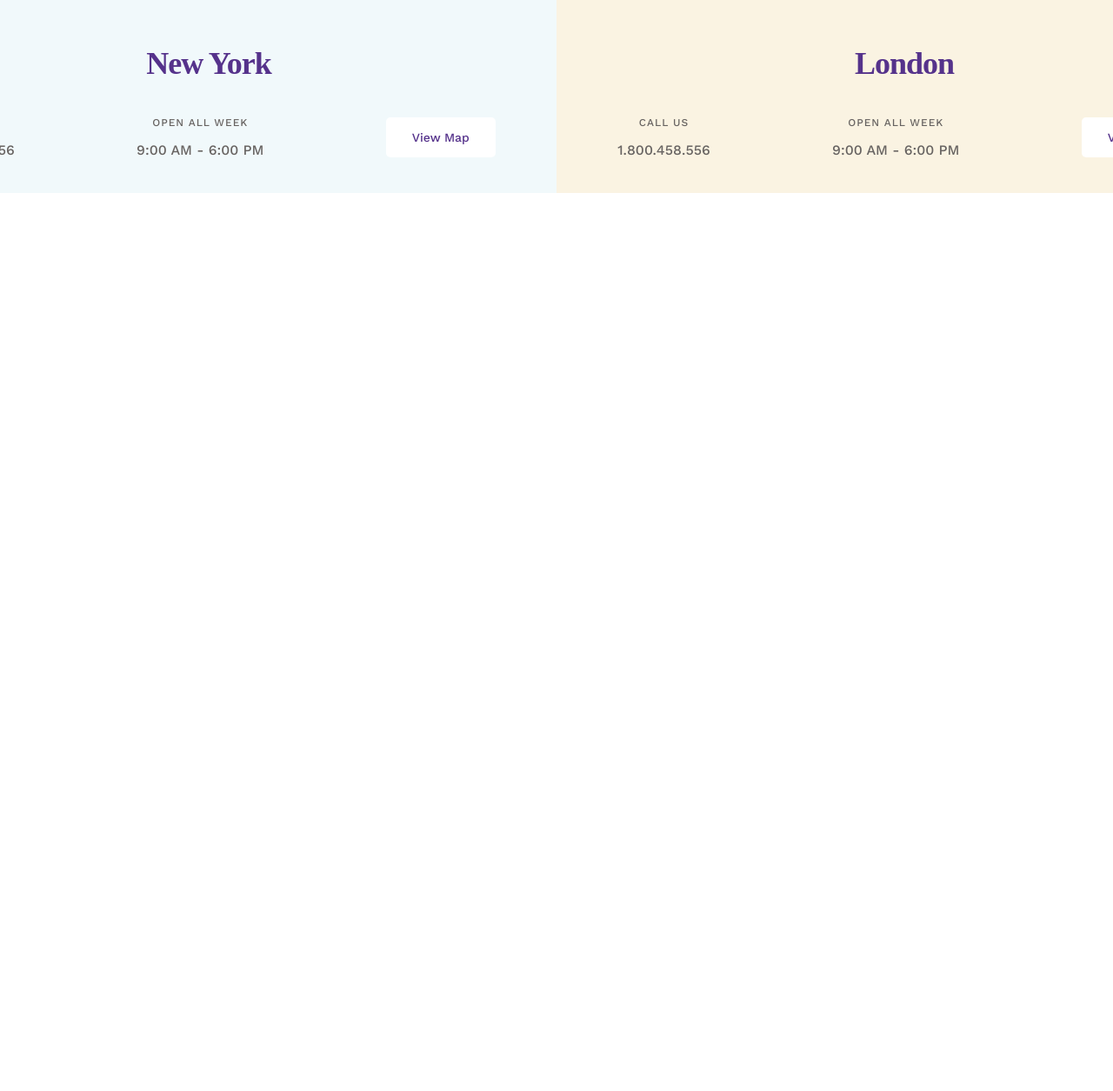
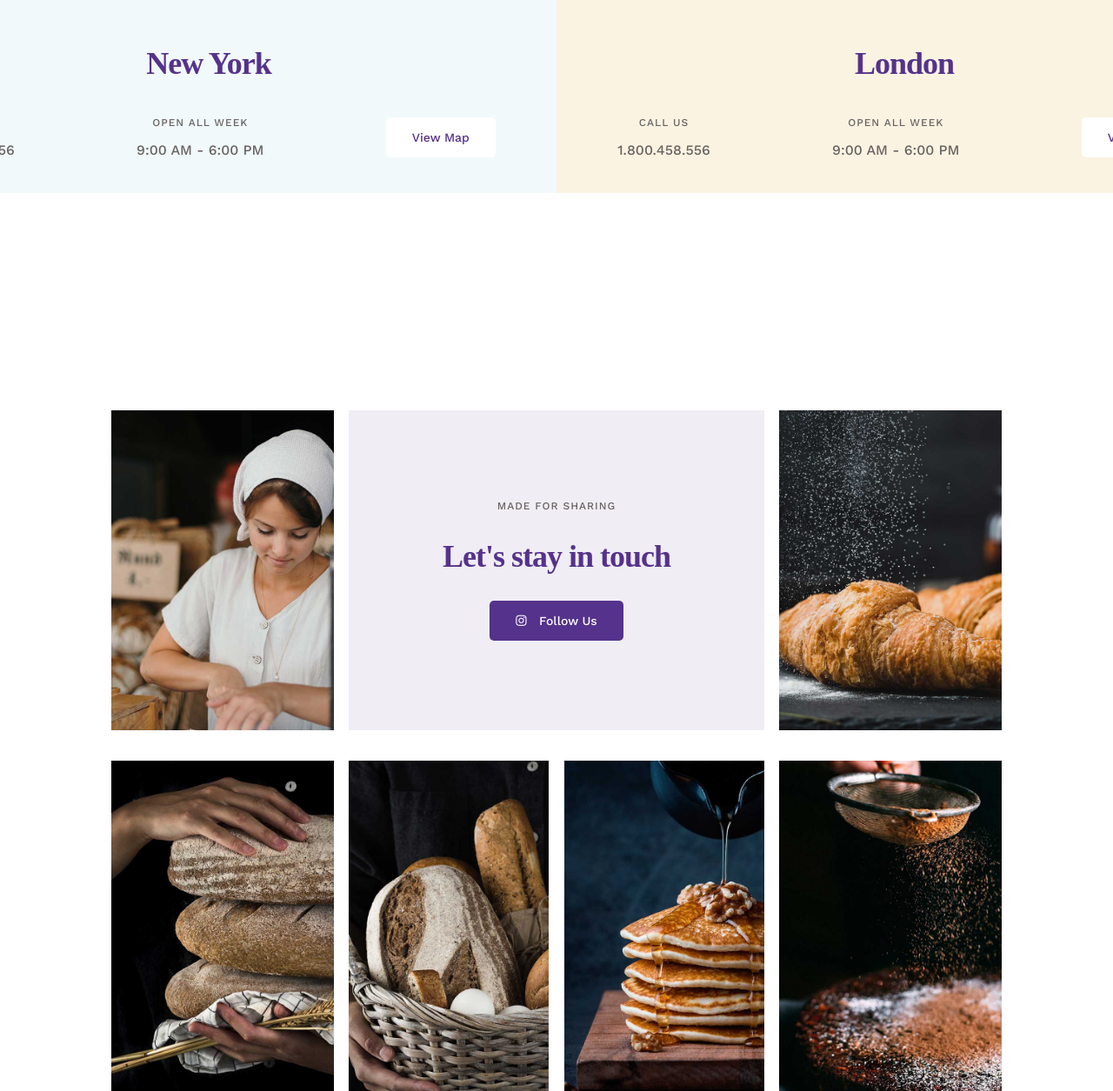
Before and after one commit to lorenzoantonelli89/proj-html-vuejs, a website: page src/index.html in a window 1280 px wide. Shown: the part 6638-7893 px from the top of the page at 87% size. Before the commit the page ends 6860 px from the top, so only its background shows below. Drawn offline with nearby package versions, Linux system fonts and the light colour scheme; files that its build step writes are made by us from their sources; files whose address does not match are found by name; a web font is replaced by a local one.

Commit message:
section sixth complete

```diff
--- a/src/index.html
+++ b/src/index.html
@@ -387,6 +387,28 @@
             </section>
             <!-- sezione sei immagini instagram follow us -->
             <section class="section-sixth">
+                <div class="container-up-photo">
+                    <div class="card-1"></div>
+                    <div class="card-2">
+                        <span>
+                            MADE FOR SHARING
+                        </span>
+                        <h2>
+                            Let's stay in touch
+                        </h2>
+                        <a href="">
+                            <i class="fab fa-instagram"></i>
+                            Follow Us
+                        </a>
+                    </div>
+                    <div class="card-3"></div>
+                </div>
+                <div class="container-down-photo">
+                    <div class="card-1"></div>
+                    <div class="card-2"></div>
+                    <div class="card-3"></div>
+                    <div class="card-4"></div>
+                </div>
 
             </section>
             <!-- sezione sette ordina e ricevi a casa -->
--- a/src/partials/_main-homepage.scss
+++ b/src/partials/_main-homepage.scss
@@ -449,6 +449,7 @@
                     }
             }
         }
+        // regole sezione 5 bakery locations
         section.section-fifth{
             @include centring;
             @include display-flex-row(center, center);
@@ -462,6 +463,10 @@
             }
 
             div.box-locations{
+
+                // img:hover{
+                //     transform: scale(1.1);
+                // }
 
                 h2{
                     @include text-font(36px, $font1, -1px, $color1);
@@ -501,5 +506,103 @@
                 }
             }
         }
+        // regole sezione 6 immagini social IG
+        section.section-sixth{
+            @include centring;
+            margin-top: 250px;
+
+            div.container-up-photo{
+                @include display-flex-row(center, space-between);
+
+                div[class*="card-"]{
+                    height: 368px;
+                }
+                div.card-1{
+                    width: 25%;
+                    background-image: url(img/social-1.jpg);
+                    background-position: left top;
+                    background-repeat: no-repeat;
+                    background-size: cover;
+                }
+                div.card-2{
+                    @include display-flex-column(center, center);
+                    width: 46.6%;
+                    margin: 0 1%;
+                    background-color: $color4;
+
+                    span{
+                        @include text-font(12px, $font2, 1px, $color2);
+                    }
+                    h2{
+                        @include text-font(36px, $font1, -1px, $color1);
+                        margin: 30px 0;
+                    }
+                    a{
+                        @include linkButton($color1, $color3);
+
+                        i{
+                            color: $color3;
+                            font-size: 14px;
+                            padding-right: 10px;
+                        }
+                    }
+                    >*:hover{
+                        text-decoration: underline;
+                        &:last-child{
+                            @include linkButton($color3, $color1);
+                            text-decoration: underline;
+                            i{
+                                color: $color1;
+                            }
+                        }
+                    }
+                }
+                div.card-3{
+                    width: 25%;
+                    background-image: url(img/social-2.jpg);
+                    background-position: left top;
+                    background-repeat: no-repeat;
+                    background-size: cover;
+                }
+            }
+            div.container-down-photo{
+                @include display-flex-row(center, space-between);
+                margin-top: 35px;
+
+                div[class*="card-"]{
+                    height: 380px;
+                }
+                div.card-1{
+                    width: 25%;
+                    background-image: url(img/social-3.jpg);
+                    background-position: left top;
+                    background-repeat: no-repeat;
+                    background-size: cover;
+                }
+                div.card-2{
+                    width: 22.5%;
+                    background-image: url(img/social-4.jpg);
+                    background-position: left top;
+                    background-repeat: no-repeat;
+                    background-size: cover;
+                    // margin: 0 2.5%;
+                }
+                div.card-3{
+                    width: 22.5%;
+                    background-image: url(img/social-5.jpg);
+                    background-position: left top;
+                    background-repeat: no-repeat;
+                    background-size: cover;
+                    // margin: 0 2.5%;
+                }
+                div.card-4{
+                    width: 25%;
+                    background-image: url(img/social-6.jpg);
+                    background-position: left top;
+                    background-repeat: no-repeat;
+                    background-size: cover;
+                }
+            }
+        }
     }
 }
```
Also changed, not shown: dist/index.html, dist/master.css.
